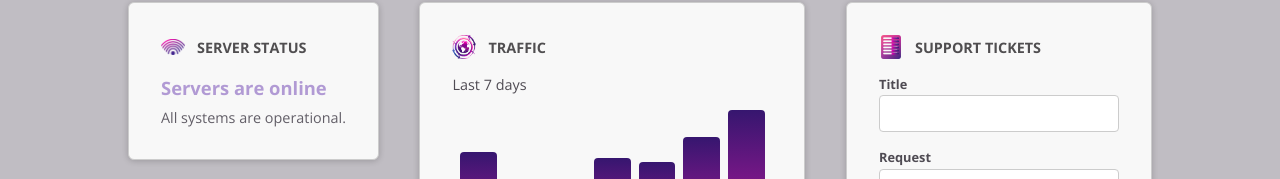
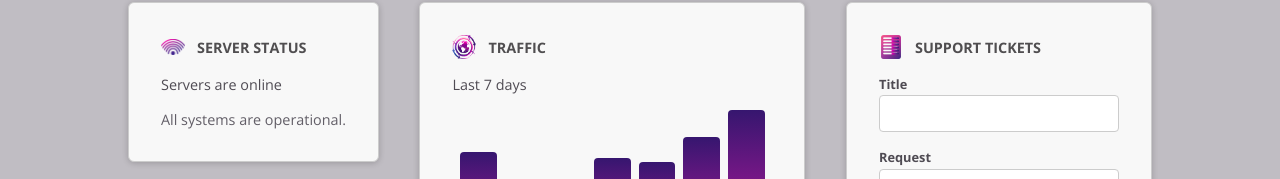
Before and after one commit to SaadMahmood1122/Angular-Project-Section5-Service-provider, an Angular app: page / in a window 1280 px wide. Shown: the part 182-361 px from the top of the page. Built offline with nearby package versions, Linux system fonts and the light colour scheme.

Commit message:
added ngOninit()

```diff
--- a/src/app/dashboard/server-status/server-status.component.html
+++ b/src/app/dashboard/server-status/server-status.component.html
@@ -1,11 +1,4 @@
-<div
-  [class]="{
-    status: true,
-    'status-online': currentStatus === 'online',
-    'status-offline': currentStatus === 'offline',
-    'status-unknown': currentStatus === 'unknown'
-  }"
->
+<div [style]="{ color: 'blue' }">
   @if (currentStatus === 'online') {
   <p>Servers are online</p>
   <p>All systems are operational.</p>
--- a/src/app/dashboard/server-status/server-status.component.ts
+++ b/src/app/dashboard/server-status/server-status.component.ts
@@ -9,4 +9,11 @@ import { Component } from '@angular/core';
 })
 export class ServerStatusComponent {
   currentStatus = 'online';
+  ngOnInit() {
+    console.log('ngOnInit()......');
+    setInterval(() => {
+      this.currentStatus =
+        this.currentStatus === 'online' ? 'offline' : 'online';
+    }, 2000); // Changes status every second
+  }
 }
```
